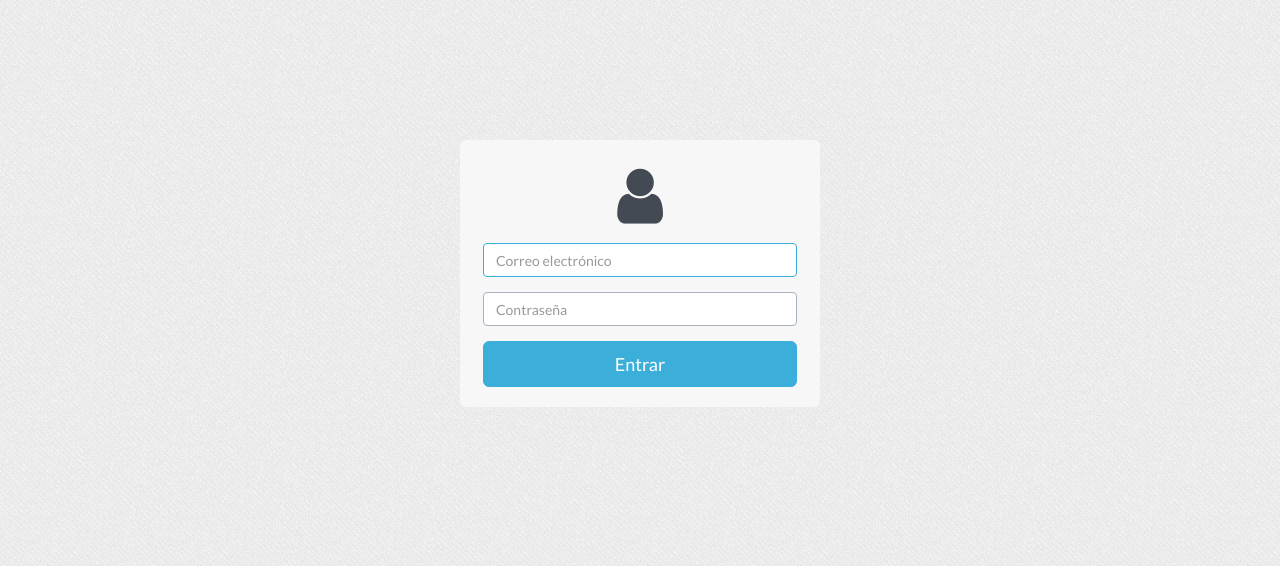
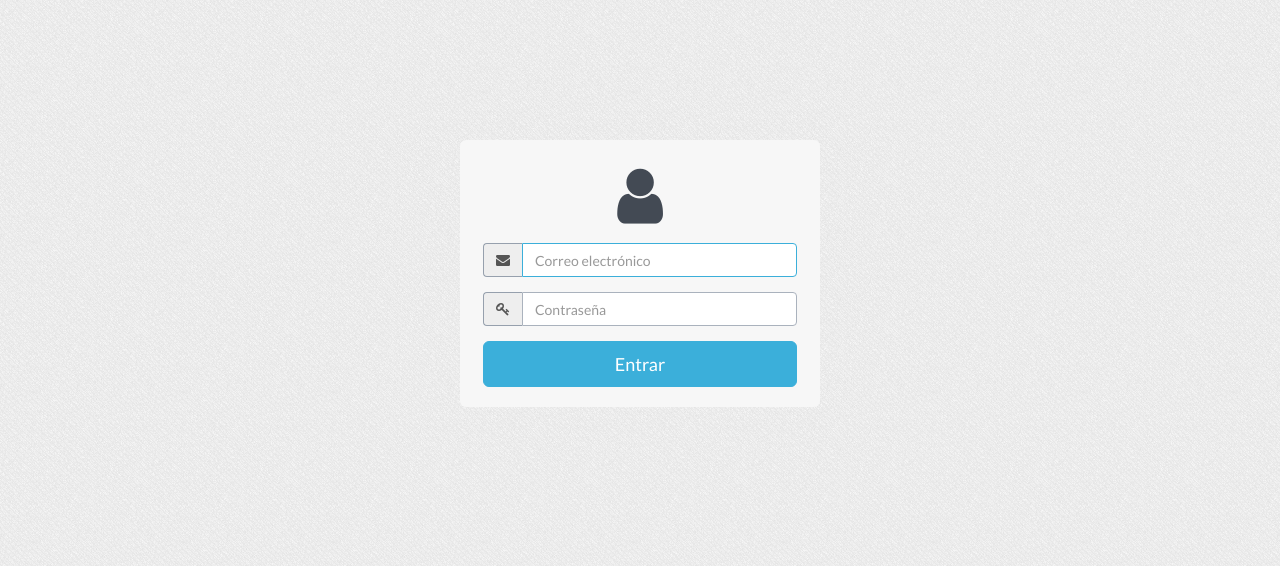
Before and after one commit to modulor/encuestapps, a CodeIgniter app: the page made by application/views/login_view.php in a window 1280 px wide. Shown: the top 566 px of the page. Run offline with CodeIgniter, Linux system fonts and the light colour scheme; some libraries are stand-ins or nearby versions.

Commit message:
input group en el login

```diff
--- a/application/views/login_view.php
+++ b/application/views/login_view.php
@@ -39,11 +39,18 @@
                         </div>
 
                         <div class="form-group">
-                            <input type="text" class="form-control login-field" value="" placeholder="Correo electr&oacute;nico" id="email-login" name="email" autofocus />
+                            <div class="input-group">
+                                <span class="input-group-addon"><i class="fa fa-envelope"></i></span>
+                                <input type="text" class="form-control login-field" value="" placeholder="Correo electr&oacute;nico" id="email-login" name="email" autofocus />
+                            </div>
                         </div>
 
                         <div class="form-group">
-                            <input type="password" class="form-control login-field" value="" placeholder="Contrase&ntilde;a" id="login-pass" name="password" />
+                            <div class="input-group">
+                                <span class="input-group-addon"><i class="fa fa-key"></i></span>
+                                <input type="password" class="form-control login-field" value="" placeholder="Contrase&ntilde;a" id="login-pass" name="password" />
+                            </div>
+
                         </div>
 
                         <button class="btn btn-primary btn-lg btn-block" href="#">Entrar</button>
--- a/assets/css/custom.css
+++ b/assets/css/custom.css
@@ -102,6 +102,14 @@ ul.list-group>li.list-group-item:nth-of-type(even) {
 /*** ***/
 
 
+/*** input group ***/
+.input-group-addon{
+	background-color: #eee;
+	color: #555;
+}
+/*** ***/
+
+
 /*** responsive ***/
 
 @media(max-width: 767px){
```
Also changed, not shown: 1 other file.
